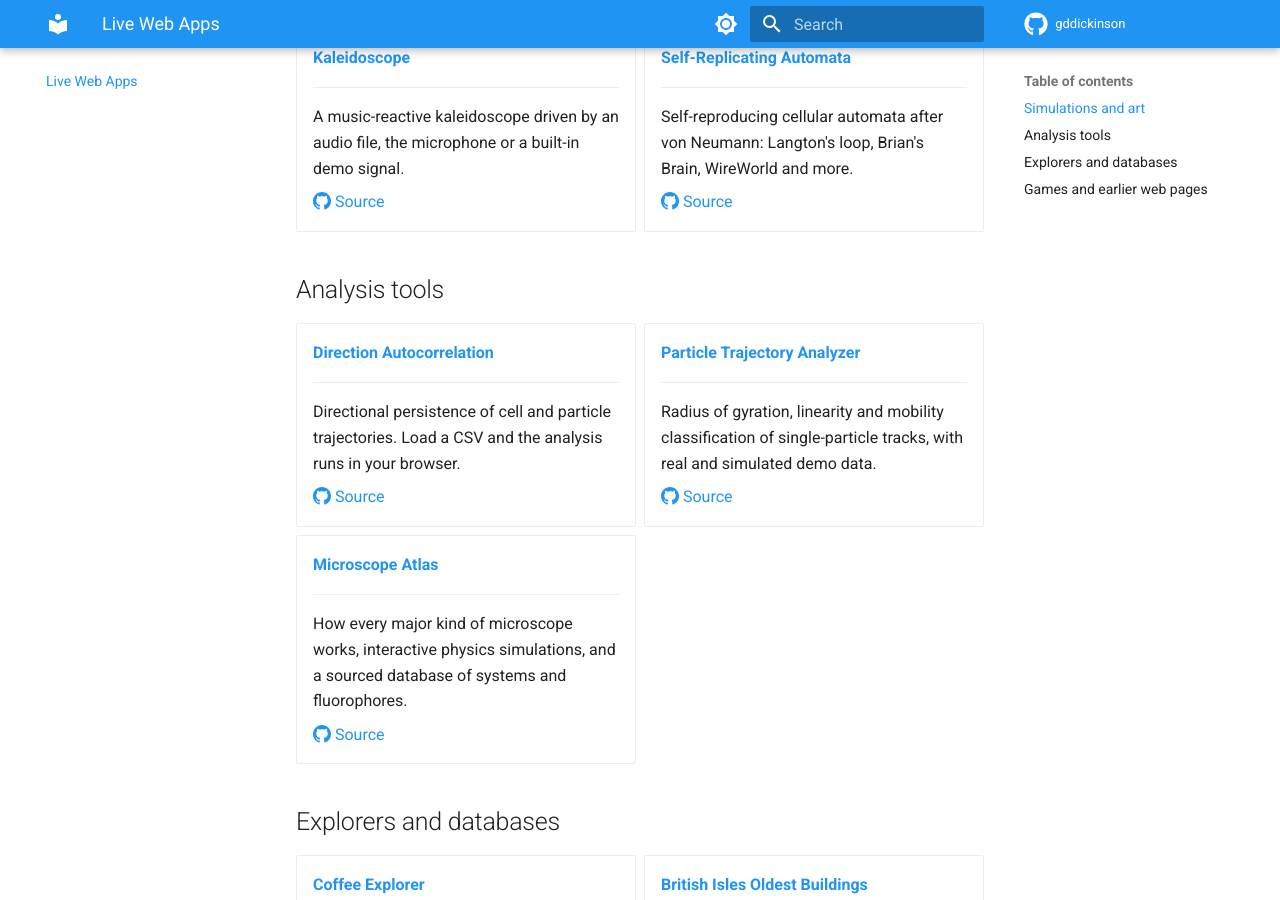
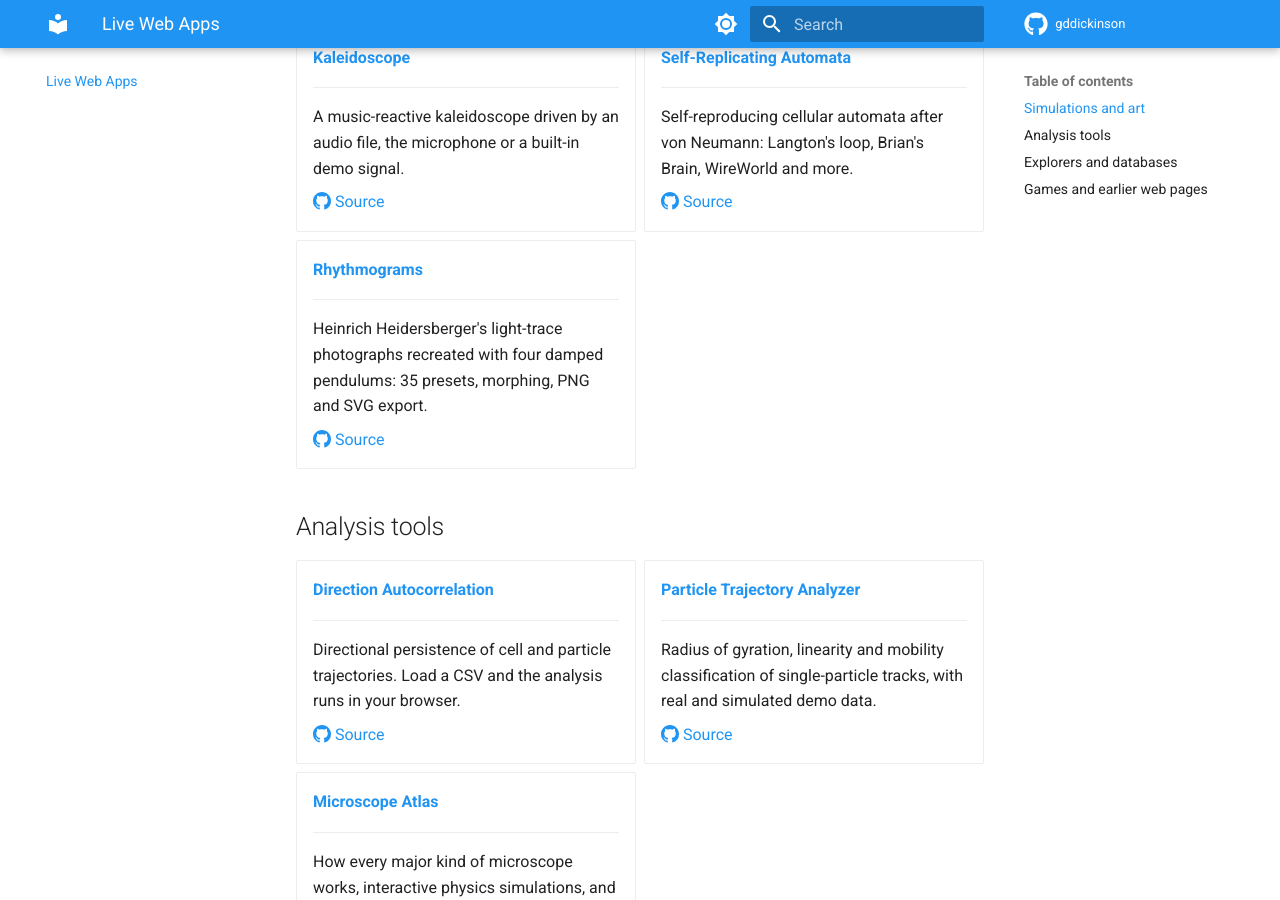
Before and after one commit to gddickinson/gddickinson.github.io, an MkDocs documentation site: the page built from docs/web-apps.md, in a window 1280 px wide and 900 px high, scrolled down 1029 px. Built offline with MkDocs 1.6.1 and Material for MkDocs 9.7.7, drawn with Linux system fonts in a browser that asks for light colours.

Commit message:
Web apps gallery: add rhythmograms
Co-Authored-By: Claude Opus 5.5 <noreply@anthropic.com>

```diff
--- a/docs/web-apps.md
+++ b/docs/web-apps.md
@@ -73,6 +73,14 @@ Projects you can use straight from the browser. Each one also runs as a local we
     Self-reproducing cellular automata after von Neumann: Langton's loop, Brian's Brain, WireWorld and more.
 
     [:octicons-mark-github-16: Source](https://github.com/gddickinson/self_replicating_automata)
+
+-   **[Rhythmograms](https://gddickinson.github.io/rhythmograms/)**
+
+    ---
+
+    Heinrich Heidersberger's light-trace photographs recreated with four damped pendulums: 35 presets, morphing, PNG and SVG export.
+
+    [:octicons-mark-github-16: Source](https://github.com/gddickinson/rhythmograms)
 
 </div>
 
```
